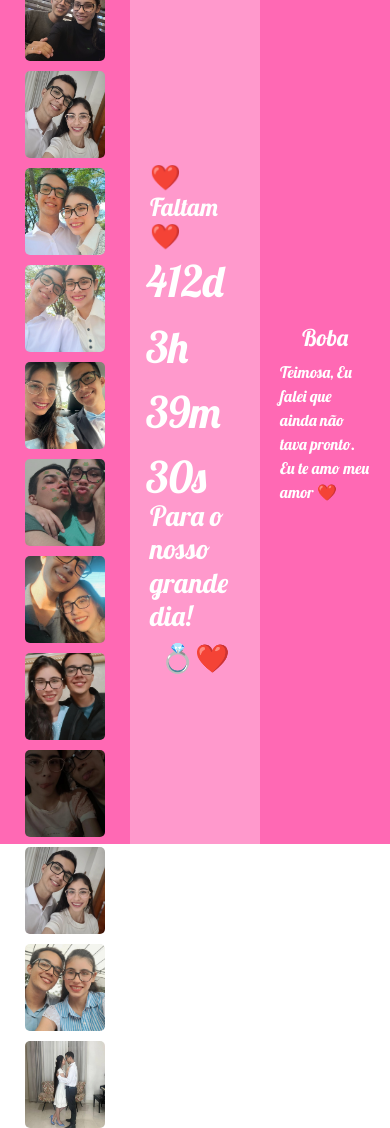
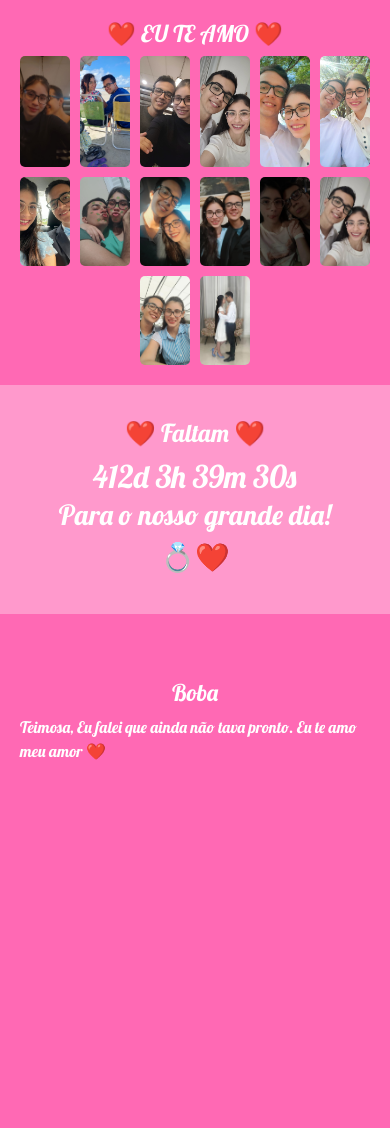
Before and after one commit to FelipeLipeee/love, a Flask app: page /folder in a window 390 px wide. After the commit the page ends 760 px from the top, so only its background shows below. Run offline with Flask 3, Linux system fonts and the light colour scheme.

Commit message:
Update styleFolder.css

```diff
--- a/static/styleFolder.css
+++ b/static/styleFolder.css
@@ -62,3 +62,19 @@ body, html {
     gap: 10px; /* Espaçamento entre as imagens */
     flex-wrap: wrap; /* Permite que as imagens quebrem para a próxima linha se necessário */
 }
+
+@media (max-width: 768px) {
+    .counter-text {
+        font-size: 1.8rem; /* Reduz o tamanho do texto da contagem regressiva */
+    }
+
+    .photo {
+        width: 50px; /* Reduz o tamanho das fotos em dispositivos móveis */
+        height: auto; /* Mantém a proporção */
+    }
+
+    .folder-content {
+        flex-direction: column; /* Muda para coluna em telas menores */
+        width: 100%; /* Ajusta a largura para 100% */
+    }
+}
```
